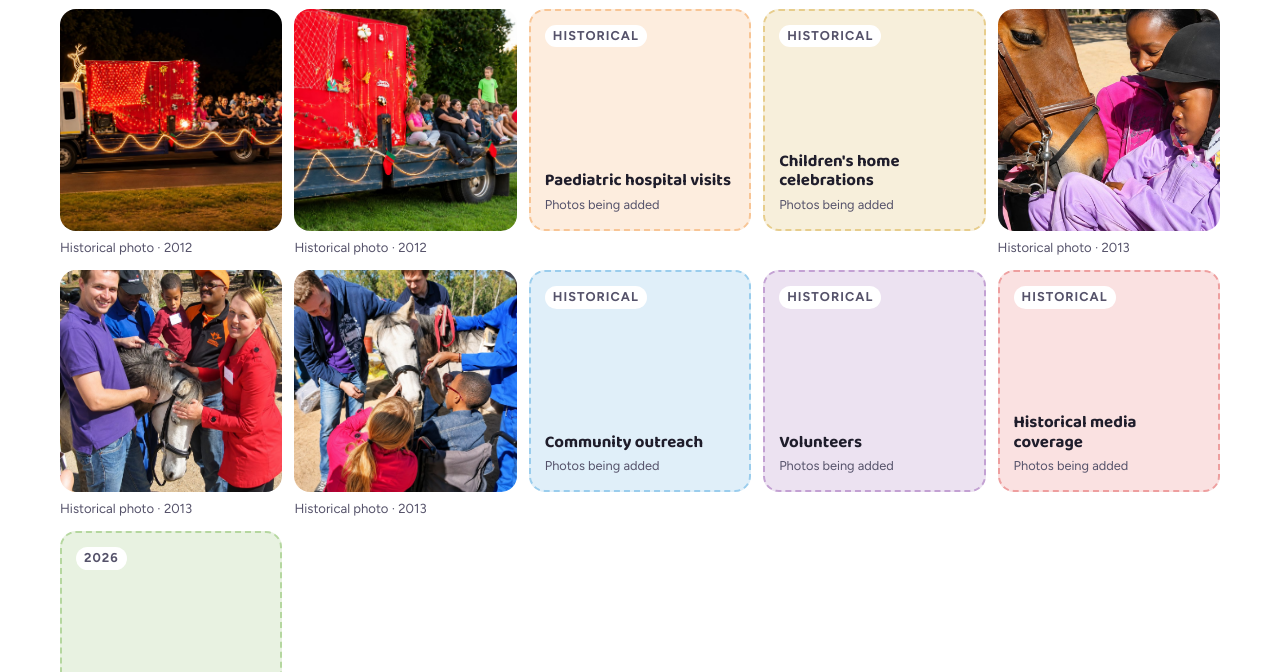
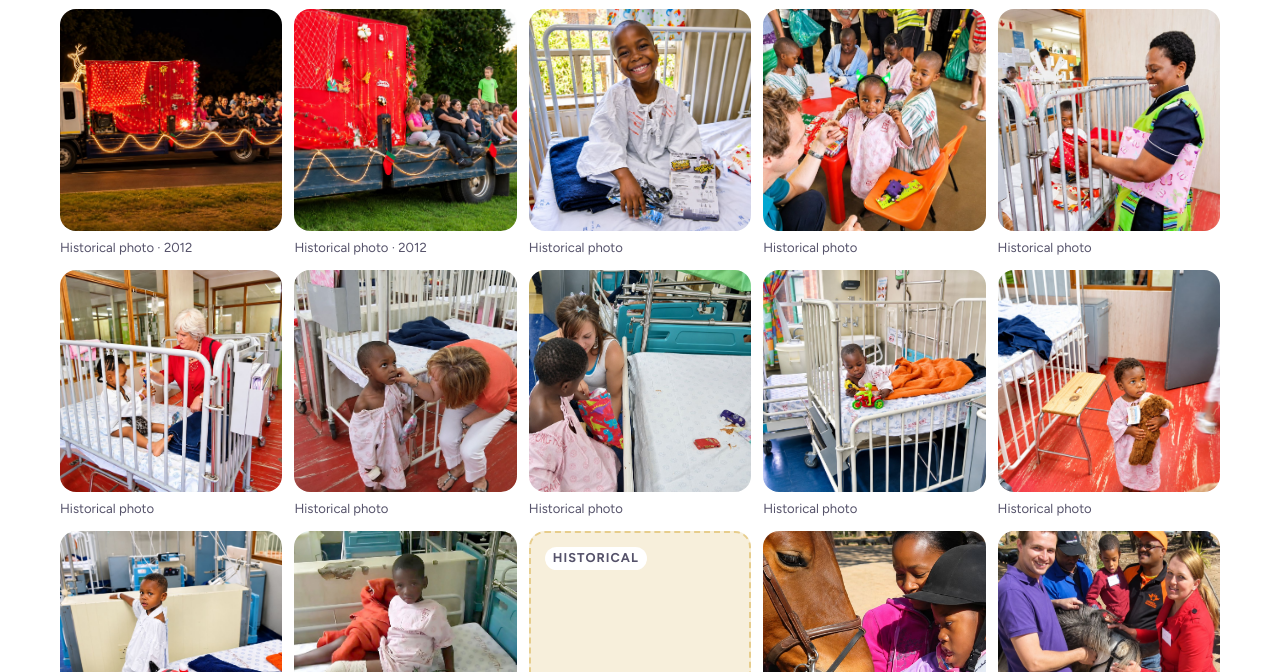
Before and after one commit to rscsnb-png/jaimekids, a plain HTML site: page index.html in a window 1280 px wide. Shown: the part 8076-8748 px from the top of the page. Drawn offline with Linux system fonts and the light colour scheme.

Commit message:
Add paediatric hospital visit photos to the gallery
Co-Authored-By: Claude Opus 5.5 <noreply@anthropic.com>
Claude-Session: https://claude.ai/code/session_01776D8UFETMR7gMuB8QfUgZ

```diff
--- a/index.html
+++ b/index.html
@@ -565,6 +565,16 @@ const GALLERY_CATS = {
   media:"Historical media coverage", current:"Current initiatives"
 };
 const GALLERY = [
+  { src:"img/gallery/hospital-01.jpg", alt:"A smiling boy in a hospital bed shows off the gift he received during a J'aimeKids hospital visit", cat:"hospital" },
+  { src:"img/gallery/hospital-02.jpg", alt:"A young girl tries on light-up horns while a volunteer kneels beside her at a ward Christmas party", cat:"hospital" },
+  { src:"img/gallery/hospital-03.jpg", alt:"A smiling nurse helps a young boy unwrap a Christmas gift in his cot", cat:"hospital" },
+  { src:"img/gallery/hospital-04.jpg", alt:"A volunteer in red hands a toy to a little girl sitting in her hospital cot", cat:"hospital" },
+  { src:"img/gallery/hospital-05.jpg", alt:"A volunteer bends down to greet a young boy on the paediatric ward", cat:"hospital" },
+  { src:"img/gallery/hospital-06.jpg", alt:"A volunteer helps a boy open a dinosaur gift bag beside his hospital bed", cat:"hospital" },
+  { src:"img/gallery/hospital-07.jpg", alt:"A toddler plays with a new toy car and motorbike in his hospital cot", cat:"hospital" },
+  { src:"img/gallery/hospital-08.jpg", alt:"A toddler holds a new teddy bear on the paediatric ward", cat:"hospital" },
+  { src:"img/gallery/hospital-09.jpg", alt:"A young boy stands by his bed with a toy doctor's kit and an inflatable Santa", cat:"hospital" },
+  { src:"img/gallery/hospital-10.jpg", alt:"A boy with his leg in a cast sits on his bed at Leratong Hospital with new toy soldiers and a helicopter", cat:"hospital" },
   { src:"img/gallery/truck-2012-1.jpg", alt:"Volunteers on the lit-up Christmas truck hand out gifts to children and families gathered alongside", year:"2012", cat:"truck" },
   { src:"img/gallery/truck-2012-2.jpg", alt:"The Christmas truck, decorated in red with fairy lights and Imperial Truck Hire branding, with young volunteers aboard", year:"2012", cat:"truck" },
   { src:"img/gallery/truck-2012-3.jpg", alt:"Santa joins children and families during the Christmas truck drive", year:"2012", cat:"truck" },
@@ -632,7 +642,7 @@ function renderGallery(f){
     const pics = GALLERY.filter(g => g.cat===k);
     if (pics.length) pics.forEach(g => {
       const fig = document.createElement("figure"); fig.style.margin = 0;
-      fig.innerHTML = `<img src="${g.src}" alt="${g.alt}" loading="lazy" style="aspect-ratio:1;object-fit:cover;object-position:50% 25%;border-radius:16px;width:100%"><figcaption style="font-size:.82rem;color:var(--ink-soft);margin-top:6px">${g.year ? "Historical photo · " + g.year : "Current initiative"}</figcaption>`;
+      fig.innerHTML = `<img src="${g.src}" alt="${g.alt}" loading="lazy" style="aspect-ratio:1;object-fit:cover;object-position:50% 25%;border-radius:16px;width:100%"><figcaption style="font-size:.82rem;color:var(--ink-soft);margin-top:6px">${g.year ? "Historical photo · " + g.year : (g.cat === "current" ? "Current initiative" : "Historical photo")}</figcaption>`;
       grid.appendChild(fig);
     });
     else {
```
Also changed, not shown: img/gallery/hospital-01.jpg (added), img/gallery/hospital-02.jpg (added), img/gallery/hospital-03.jpg (added), img/gallery/hospital-04.jpg (added), img/gallery/hospital-05.jpg (added), img/gallery/hospital-06.jpg (added), img/gallery/hospital-07.jpg (added), img/gallery/hospital-08.jpg (added), img/gallery/hospital-09.jpg (added), img/gallery/hospital-10.jpg (added).
